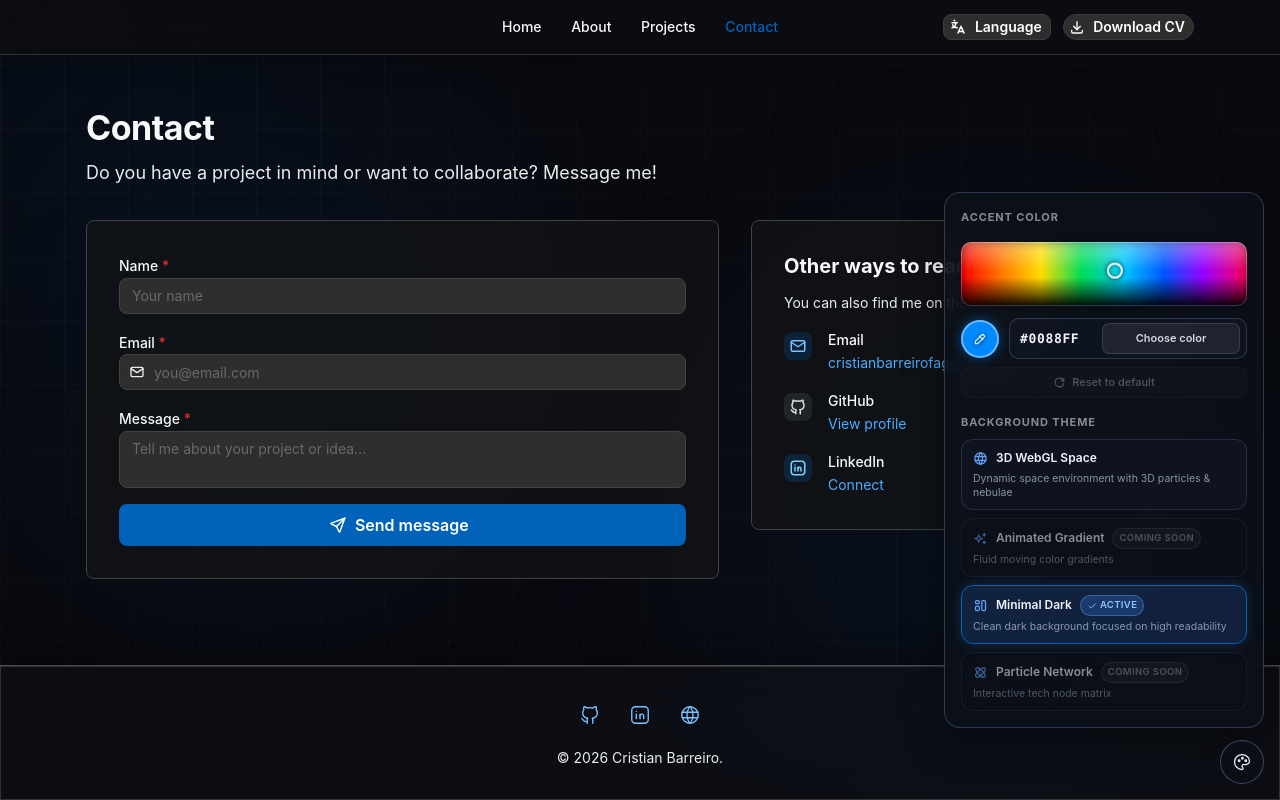
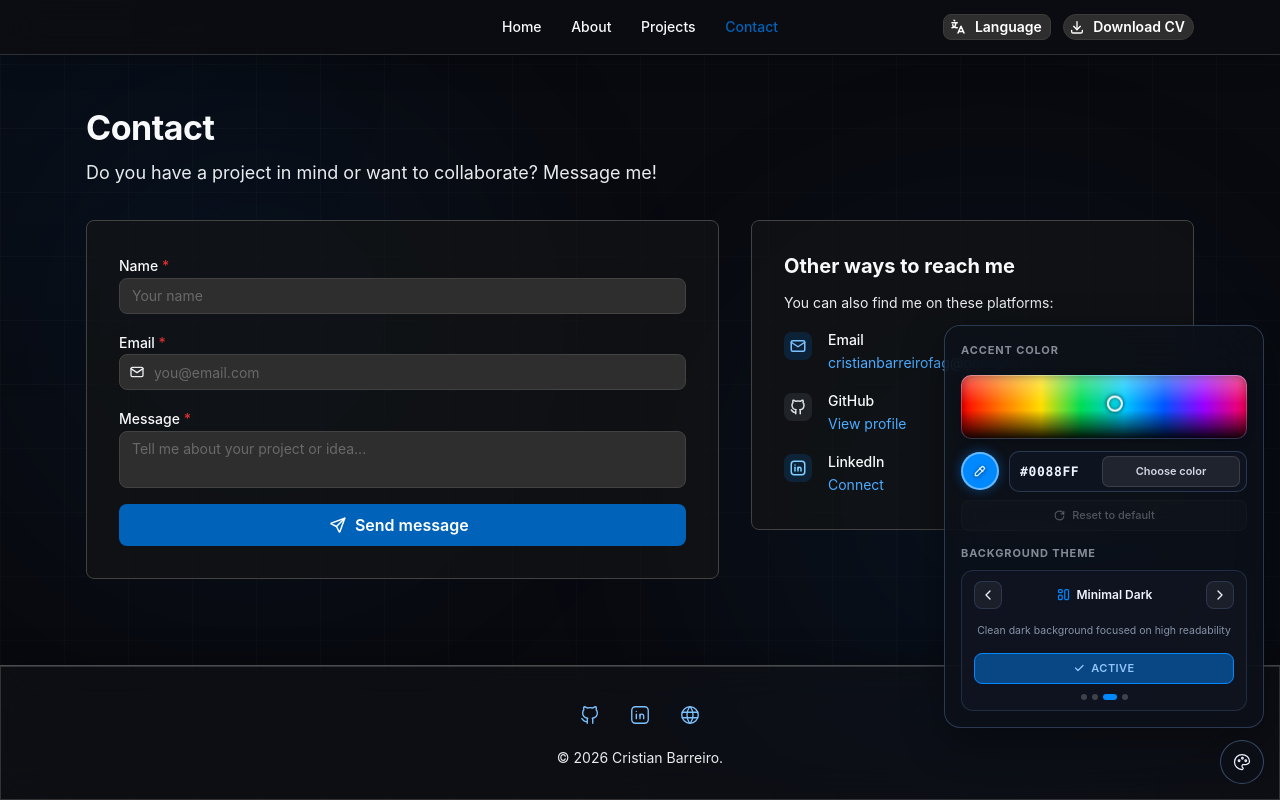
Before and after one commit to cristianbarreiro/cristianbarreiro.github.io, a React (Vite) app: page /contact in a window 1280 px wide. Both pictures are taken after a click on the button "Change Theme". Built offline with nearby package versions, Linux system fonts and the light colour scheme.

Commit message:
feat: background theme selector carousel

```diff
--- a/public/locales/en.json
+++ b/public/locales/en.json
@@ -306,7 +306,10 @@
     "showNebula": "Show nebula",
     "blendMinimal": "Blend with Minimal Dark",
     "current": "Active",
-    "comingSoon": "Coming Soon"
+    "comingSoon": "Coming Soon",
+    "prevTheme": "Previous theme",
+    "nextTheme": "Next theme",
+    "activateTheme": "Activate"
   },
   "underConstruction": {
     "message": "This page is under construction.",
--- a/public/locales/es.json
+++ b/public/locales/es.json
@@ -306,7 +306,10 @@
     "showNebula": "Mostrar nebulosa",
     "blendMinimal": "Integrar con Oscuro Minimalista",
     "current": "Activo",
-    "comingSoon": "Próximamente"
+    "comingSoon": "Próximamente",
+    "prevTheme": "Tema anterior",
+    "nextTheme": "Tema siguiente",
+    "activateTheme": "Activar"
   },
   "underConstruction": {
     "message": "Esta página está en construcción.",
--- a/src/components/ThemeChanger/ThemeChanger.css
+++ b/src/components/ThemeChanger/ThemeChanger.css
@@ -440,122 +440,245 @@
 }
 
 /* ========================================
-   BACKGROUND THEME CARDS & CAROUSEL
+   BACKGROUND THEME CAROUSEL (COMPACT SELECTOR)
    ======================================== */
 
-.theme-changer-bg-list {
+.theme-changer-carousel {
   display: flex;
   flex-direction: column;
   gap: 8px;
-}
-
-.theme-changer-bg-card {
-  display: flex;
-  flex-direction: column;
-  gap: 4px;
-  padding: 9px 11px;
+  padding: 10px 12px;
   border-radius: 12px;
   border: 1px solid rgba(138, 180, 255, 0.16);
   background: rgba(20, 26, 40, 0.45);
   color: #ebf0ff;
-  text-align: left;
+  transition: border-color 180ms ease, box-shadow 180ms ease, background 180ms ease;
+}
+
+.theme-changer-carousel:focus-visible {
+  outline: 2px solid var(--accent-color, var(--mantine-primary-color-filled, #0088ff));
+  outline-offset: 1px;
+}
+
+.theme-changer-carousel-nav {
+  display: flex;
+  align-items: center;
+  justify-content: space-between;
+  gap: 8px;
+}
+
+.theme-changer-carousel-arrow {
+  display: inline-flex;
+  align-items: center;
+  justify-content: center;
+  width: 28px;
+  height: 28px;
+  padding: 0;
+  border-radius: 8px;
+  border: 1px solid rgba(138, 180, 255, 0.16);
+  background: rgba(255, 255, 255, 0.05);
+  color: #ebf0ff;
+  cursor: pointer;
+  flex-shrink: 0;
+  transition: all 150ms ease;
+}
+
+.theme-changer-carousel-arrow:hover {
+  background: rgba(138, 180, 255, 0.15);
+  border-color: rgba(138, 180, 255, 0.35);
+  color: #ffffff;
+  transform: scale(1.06);
+}
+
+.theme-changer-carousel-arrow:active {
+  transform: scale(0.94);
+}
+
+.theme-changer-carousel-arrow:focus-visible {
+  outline: 2px solid var(--accent-color, var(--mantine-primary-color-filled, #0088ff));
+  outline-offset: 1px;
+}
+
+.theme-changer-carousel-title-wrap {
+  display: flex;
+  align-items: center;
+  justify-content: center;
+  gap: 6px;
+  min-width: 0;
+  flex: 1;
+}
+
+.theme-changer-carousel-icon {
+  display: flex;
+  align-items: center;
+  justify-content: center;
+  color: var(--accent-color, #60a5fa);
+  flex-shrink: 0;
+}
+
+.theme-changer-carousel-title {
+  font-size: 12px;
+  font-weight: 600;
+  color: #f0f4ff;
+  text-align: center;
+  white-space: nowrap;
+  overflow: hidden;
+  text-overflow: ellipsis;
+}
+
+.theme-changer-carousel-desc {
+  font-size: 10.5px;
+  color: rgba(200, 215, 240, 0.65);
+  margin: 0;
+  line-height: 1.35;
+  text-align: center;
+  min-height: 28px;
+  display: flex;
+  align-items: center;
+  justify-content: center;
+}
+
+.theme-changer-carousel-action {
+  display: flex;
+  width: 100%;
+}
+
+.theme-changer-carousel-btn {
+  display: inline-flex;
+  align-items: center;
+  justify-content: center;
+  gap: 6px;
+  width: 100%;
+  padding: 6px 12px;
+  border-radius: 8px;
+  font-size: 11px;
+  font-weight: 600;
+  text-transform: uppercase;
+  letter-spacing: 0.04em;
+  cursor: pointer;
+  transition: all 180ms ease;
+  user-select: none;
+}
+
+.theme-changer-carousel-btn.is-active {
+  background: var(--accent-color-glow, rgba(59, 130, 246, 0.22));
+  color: #93c5fd;
+  border: 1px solid var(--accent-color, rgba(147, 197, 253, 0.35));
+  cursor: default;
+}
+
+.theme-changer-carousel-btn.is-apply {
+  background: rgba(138, 180, 255, 0.1);
+  border: 1px solid rgba(138, 180, 255, 0.25);
+  color: #ebf0ff;
+}
+
+.theme-changer-carousel-btn.is-apply:hover {
+  background: var(--accent-color, #3b82f6);
+  border-color: var(--accent-color, #3b82f6);
+  color: #ffffff;
+  box-shadow: 0 0 12px var(--accent-color-glow, rgba(59, 130, 246, 0.4));
+  transform: translateY(-1px);
+}
+
+.theme-changer-carousel-btn.is-apply:focus-visible {
+  outline: 2px solid var(--accent-color, var(--mantine-primary-color-filled, #0088ff));
+  outline-offset: 1px;
+}
+
+.theme-changer-carousel-btn.is-disabled {
+  background: rgba(255, 255, 255, 0.04);
+  border: 1px solid rgba(255, 255, 255, 0.08);
+  color: rgba(235, 240, 255, 0.4);
+  cursor: not-allowed;
+}
+
+.theme-changer-carousel-dots {
+  display: flex;
+  align-items: center;
+  justify-content: center;
+  gap: 5px;
+  margin-top: 2px;
+}
+
+.theme-changer-carousel-dot {
+  width: 6px;
+  height: 6px;
+  padding: 0;
+  border-radius: 999px;
+  border: none;
+  background: rgba(255, 255, 255, 0.2);
   cursor: pointer;
   transition: all 180ms ease;
 }
 
-.theme-changer-bg-card:hover:not(.is-disabled) {
-  background: rgba(138, 180, 255, 0.12);
-  border-color: rgba(138, 180, 255, 0.35);
-  transform: translateY(-1px);
+.theme-changer-carousel-dot.is-current {
+  width: 14px;
+  background: var(--accent-color, #60a5fa);
 }
 
-.theme-changer-bg-card.is-selected {
-  background: rgba(59, 130, 246, 0.16);
-  border-color: var(--mantine-primary-color-filled, #3b82f6);
-  box-shadow: 0 0 12px rgba(59, 130, 246, 0.25);
+.theme-changer-carousel-dot.is-selected:not(.is-current) {
+  background: rgba(138, 180, 255, 0.5);
 }
 
-.theme-changer-bg-card.is-disabled {
-  opacity: 0.55;
-  cursor: not-allowed;
-  background: rgba(10, 14, 22, 0.3);
+.theme-changer-carousel-dot:hover:not(.is-current) {
+  background: rgba(255, 255, 255, 0.45);
 }
 
-.theme-changer-bg-card-header {
-  display: flex;
-  align-items: center;
-  gap: 8px;
-}
-
-.theme-changer-bg-icon {
-  display: flex;
-  align-items: center;
-  justify-content: center;
-  color: #60a5fa;
-  flex-shrink: 0;
-}
-
-.theme-changer-bg-title {
-  font-size: 12px;
-  font-weight: 600;
-  flex: 1;
-  color: #f0f4ff;
-}
-
-.theme-changer-bg-badge {
-  font-size: 9.5px;
-  font-weight: 600;
-  padding: 2px 6px;
-  border-radius: 999px;
-  display: inline-flex;
-  align-items: center;
-  gap: 3px;
-  text-transform: uppercase;
-  letter-spacing: 0.04em;
-  flex-shrink: 0;
-}
-
-.theme-changer-bg-badge.is-active {
-  background: rgba(59, 130, 246, 0.25);
-  color: #93c5fd;
-  border: 1px solid rgba(147, 197, 253, 0.3);
-}
-
-.theme-changer-bg-badge.is-coming {
-  background: rgba(255, 255, 255, 0.06);
-  color: rgba(235, 240, 255, 0.5);
-  border: 1px solid rgba(255, 255, 255, 0.12);
-}
-
-.theme-changer-bg-desc {
-  font-size: 10.5px;
-  color: rgba(200, 215, 240, 0.65);
-  margin: 0;
-  line-height: 1.35;
-}
-
-[data-mantine-color-scheme="light"] .theme-changer-bg-card {
+/* Light mode overrides */
+[data-mantine-color-scheme="light"] .theme-changer-carousel {
   background: rgba(240, 245, 255, 0.7);
-  border-color: rgba(102, 132, 220, 0.18);
+  border-color: rgba(102, 132, 220, 0.2);
   color: #1d2850;
 }
 
-[data-mantine-color-scheme="light"] .theme-changer-bg-title {
+[data-mantine-color-scheme="light"] .theme-changer-carousel-arrow {
+  background: rgba(102, 132, 220, 0.08);
+  border-color: rgba(102, 132, 220, 0.2);
   color: #1d2850;
 }
 
-[data-mantine-color-scheme="light"] .theme-changer-bg-desc {
+[data-mantine-color-scheme="light"] .theme-changer-carousel-arrow:hover {
+  background: rgba(102, 132, 220, 0.18);
+  color: #000000;
+}
+
+[data-mantine-color-scheme="light"] .theme-changer-carousel-title {
+  color: #1d2850;
+}
+
+[data-mantine-color-scheme="light"] .theme-changer-carousel-desc {
   color: rgba(29, 40, 80, 0.65);
 }
 
-[data-mantine-color-scheme="light"] .theme-changer-bg-card.is-selected {
+[data-mantine-color-scheme="light"] .theme-changer-carousel-btn.is-active {
   background: rgba(59, 130, 246, 0.12);
-  border-color: #2563eb;
+  color: #2563eb;
+  border-color: rgba(37, 99, 235, 0.35);
 }
 
-.theme-changer-bg-item {
-  display: flex;
-  flex-direction: column;
+[data-mantine-color-scheme="light"] .theme-changer-carousel-btn.is-apply {
+  background: rgba(102, 132, 220, 0.08);
+  border-color: rgba(102, 132, 220, 0.22);
+  color: #1d2850;
+}
+
+[data-mantine-color-scheme="light"] .theme-changer-carousel-btn.is-disabled {
+  background: rgba(0, 0, 0, 0.04);
+  border-color: rgba(0, 0, 0, 0.08);
+  color: rgba(29, 40, 80, 0.4);
+}
+
+[data-mantine-color-scheme="light"] .theme-changer-carousel-dot {
+  background: rgba(29, 40, 80, 0.2);
+}
+
+[data-mantine-color-scheme="light"] .theme-changer-carousel-dot.is-current {
+  background: var(--accent-color, #2563eb);
+}
+
+[data-mantine-color-scheme="light"] .theme-changer-carousel-dot.is-selected:not(.is-current) {
+  background: rgba(37, 99, 235, 0.45);
 }
 
 .theme-changer-nebula-option {
--- a/src/components/ThemeChanger/ThemeChanger.jsx
+++ b/src/components/ThemeChanger/ThemeChanger.jsx
@@ -10,6 +10,8 @@ import {
   IconAtom,
   IconReload,
   IconColorPicker,
+  IconChevronLeft,
+  IconChevronRight,
 } from '@tabler/icons-react';
 import { useThemeContext } from '../../context/ThemeContext';
 import { BACKGROUND_THEMES } from '../../config/backgroundThemes';
@@ -60,6 +62,42 @@ function ThemeChanger() {
   const [hexInput, setHexInput] = useState(primaryColor);
   const [prevPrimaryColor, setPrevPrimaryColor] = useState(primaryColor);
   const [hexError, setHexError] = useState(false);
+
+  // Estado del carrusel de temas de fondo (mostrar un tema a la vez)
+  const [prevBackgroundTheme, setPrevBackgroundTheme] = useState(backgroundTheme);
+  const [currentThemeIndex, setCurrentThemeIndex] = useState(() => {
+    const initialIndex = BACKGROUND_THEMES.findIndex((t) => t.id === backgroundTheme);
+    return initialIndex >= 0 ? initialIndex : 0;
+  });
+
+  if (prevBackgroundTheme !== backgroundTheme) {
+    setPrevBackgroundTheme(backgroundTheme);
+    const activeIndex = BACKGROUND_THEMES.findIndex((t) => t.id === backgroundTheme);
+    if (activeIndex >= 0) {
+      setCurrentThemeIndex(activeIndex);
+    }
+  }
+
+  const handlePrevTheme = useCallback(() => {
+    setCurrentThemeIndex((prev) => (prev - 1 + BACKGROUND_THEMES.length) % BACKGROUND_THEMES.length);
+  }, []);
+
+  const handleNextTheme = useCallback(() => {
+    setCurrentThemeIndex((prev) => (prev + 1) % BACKGROUND_THEMES.length);
+  }, []);
+
+  const handleCarouselKeyDown = useCallback(
+    (e) => {
+      if (e.key === 'ArrowLeft') {
+        e.preventDefault();
+        handlePrevTheme();
+      } else if (e.key === 'ArrowRight') {
+        e.preventDefault();
+        handleNextTheme();
+      }
+    },
+    [handlePrevTheme, handleNextTheme],
+  );
 
   // Sincronizar estados locales cuando el color aplicado externamente cambia (ej. carga inicial o reset)
   if (prevPrimaryColor !== primaryColor) {
@@ -410,7 +448,18 @@ function ThemeChanger() {
 
   const close = useCallback(() => setOpen(false), []);
 
-  const handleToggle = () => setOpen((prev) => !prev);
+  const handleToggle = () => {
+    setOpen((prev) => {
+      const next = !prev;
+      if (next) {
+        const activeIndex = BACKGROUND_THEMES.findIndex((t) => t.id === backgroundTheme);
+        if (activeIndex >= 0) {
+          setCurrentThemeIndex(activeIndex);
+        }
+      }
+      return next;
+    });
+  };
 
   const handleClickOutside = useCallback(
     (e) => {
@@ -457,6 +506,12 @@ function ThemeChanger() {
       document.removeEventListener('scroll', handleScroll, true);
     };
   }, [handleClickOutside, handleEscape, handleScroll]);
+
+  const activeThemeItem =
+    BACKGROUND_THEMES[currentThemeIndex] || BACKGROUND_THEMES[0];
+  const isThemeSelected = backgroundTheme === activeThemeItem.id;
+  const isThemeAvailable = activeThemeItem.available;
+  const ActiveThemeIcon = ICON_MAP[activeThemeItem.icon] || IconWorld;
 
   return (
     <>
@@ -600,50 +655,89 @@ function ThemeChanger() {
           </button>
         </div>
 
-        {/* Sección 2: Tema de Fondo */}
-        <div className="theme-changer-section" style={{ marginTop: 16 }}>
+        {/* Sección 2: Tema de Fondo (Carrusel Compacto) */}
+        <div className="theme-changer-section theme-changer-section-bg" style={{ marginTop: 14 }}>
           <span className="theme-changer-section-label">
             {t('themeChanger.backgroundTheme')}
           </span>
-          <div className="theme-changer-bg-list">
-            {BACKGROUND_THEMES.map((themeItem) => {
-              const isSelected = backgroundTheme === themeItem.id;
-              const isAvailable = themeItem.available;
-              const IconComp = ICON_MAP[themeItem.icon] || IconWorld;
 
-              return (
-                <div key={themeItem.id} className="theme-changer-bg-item">
+          <div
+            className="theme-changer-carousel"
+            tabIndex={0}
+            onKeyDown={handleCarouselKeyDown}
+            role="region"
+            aria-label={t('themeChanger.backgroundTheme')}
+          >
+            {/* Navegación del Carrusel: < [Icono + Título] > */}
+            <div className="theme-changer-carousel-nav">
               <button
                 type="button"
-                    disabled={!isAvailable}
-                    className={`theme-changer-bg-card ${isSelected ? 'is-selected' : ''} ${!isAvailable ? 'is-disabled' : ''}`}
-                    onClick={() => isAvailable && setBackgroundTheme(themeItem.id)}
-                    aria-pressed={isSelected}
+                className="theme-changer-carousel-arrow"
+                onClick={handlePrevTheme}
+                aria-label={t('themeChanger.prevTheme')}
+                title={t('themeChanger.prevTheme')}
               >
-                    <div className="theme-changer-bg-card-header">
-                      <div className="theme-changer-bg-icon">
-                        <IconComp size={15} />
+                <IconChevronLeft size={16} stroke={2} />
+              </button>
+
+              <div className="theme-changer-carousel-title-wrap">
+                <div className="theme-changer-carousel-icon">
+                  <ActiveThemeIcon size={15} />
                 </div>
-                      <span className="theme-changer-bg-title">
-                        {t(themeItem.nameKey)}
+                <span className="theme-changer-carousel-title">
+                  {t(activeThemeItem.nameKey)}
                 </span>
-                      {isSelected && (
-                        <span className="theme-changer-bg-badge is-active">
-                          <IconCheck size={10} /> {t('themeChanger.current')}
-                        </span>
-                      )}
-                      {!isAvailable && (
-                        <span className="theme-changer-bg-badge is-coming">
-                          {t('themeChanger.comingSoon')}
-                        </span>
+              </div>
+
+              <button
+                type="button"
+                className="theme-changer-carousel-arrow"
+                onClick={handleNextTheme}
+                aria-label={t('themeChanger.nextTheme')}
+                title={t('themeChanger.nextTheme')}
+              >
+                <IconChevronRight size={16} stroke={2} />
+              </button>
+            </div>
+
+            {/* Descripción del tema */}
+            <p className="theme-changer-carousel-desc">
+              {t(activeThemeItem.descriptionKey)}
+            </p>
+
+            {/* Botón de Acción / Estado */}
+            <div className="theme-changer-carousel-action">
+              {isThemeSelected ? (
+                <button
+                  type="button"
+                  disabled
+                  className="theme-changer-carousel-btn is-active"
+                  aria-pressed="true"
+                >
+                  <IconCheck size={12} stroke={2.5} />
+                  <span>{t('themeChanger.current')}</span>
+                </button>
+              ) : isThemeAvailable ? (
+                <button
+                  type="button"
+                  className="theme-changer-carousel-btn is-apply"
+                  onClick={() => setBackgroundTheme(activeThemeItem.id)}
+                >
+                  <span>{t('themeChanger.activateTheme')}</span>
+                </button>
+              ) : (
+                <button
+                  type="button"
+                  disabled
+                  className="theme-changer-carousel-btn is-disabled"
+                >
+                  <span>{t('themeChanger.comingSoon')}</span>
+                </button>
               )}
             </div>
-                    <p className="theme-changer-bg-desc">
-                      {t(themeItem.descriptionKey)}
-                    </p>
-                  </button>
 
-                  {isSelected && themeItem.id === 'space' && (
+            {/* Opciones secundarias cuando Espacio WebGL 3D está activo */}
+            {isThemeSelected && activeThemeItem.id === 'space' && (
               <div className="theme-changer-nebula-option">
                 <label className="theme-changer-checkbox-label">
                   <input
@@ -665,9 +759,22 @@ function ThemeChanger() {
                 </label>
               </div>
             )}
+
+            {/* Indicadores de diapositiva (Dots) */}
+            <div className="theme-changer-carousel-dots" aria-hidden="true">
+              {BACKGROUND_THEMES.map((themeItem, idx) => (
+                <button
+                  key={themeItem.id}
+                  type="button"
+                  tabIndex={-1}
+                  className={`theme-changer-carousel-dot ${
+                    idx === currentThemeIndex ? 'is-current' : ''
+                  } ${backgroundTheme === themeItem.id ? 'is-selected' : ''}`}
+                  onClick={() => setCurrentThemeIndex(idx)}
+                  aria-label={t(themeItem.nameKey)}
+                />
+              ))}
             </div>
-              );
-            })}
           </div>
         </div>
       </div>
```
Lines whose indentation alone changed are shown as unchanged.
